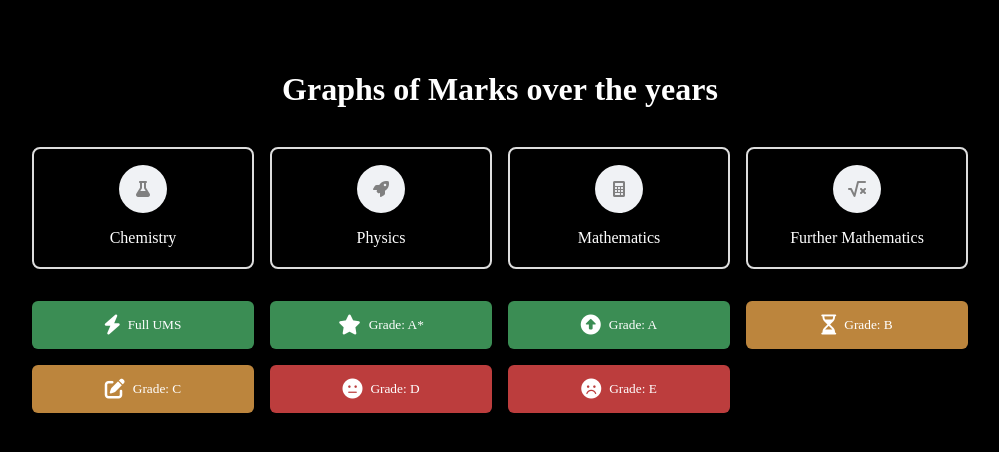
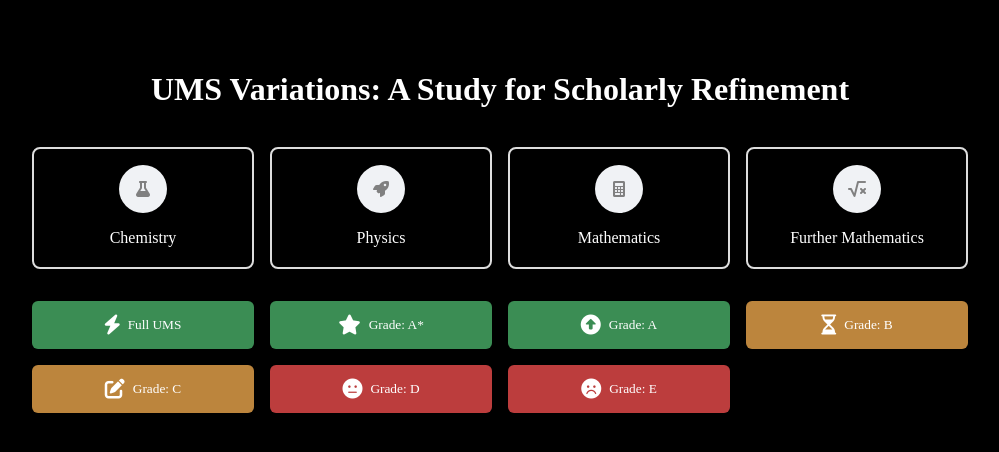
Before and after one commit to anonymouslyanonymous1/Edexcel-Charts, a Flask app: page / in a window 1280 px wide. Shown: the top 452 px of the page, without its empty margins (140-1139 px from the left). Run offline with Flask 3, Linux system fonts and the light colour scheme; some web fonts are replaced.

Commit message:
Update index.html

```diff
--- a/templates/index.html
+++ b/templates/index.html
@@ -375,7 +375,7 @@
     </head>
     <body>
         <form class="container" action="/graph" method="get">
-            <h1>Graphs of Marks over the years</h1>
+            <h1>UMS Variations: A Study for Scholarly Refinement</h1>
 
             <div class="radio-section">
                 <div class="radio-container">
```
